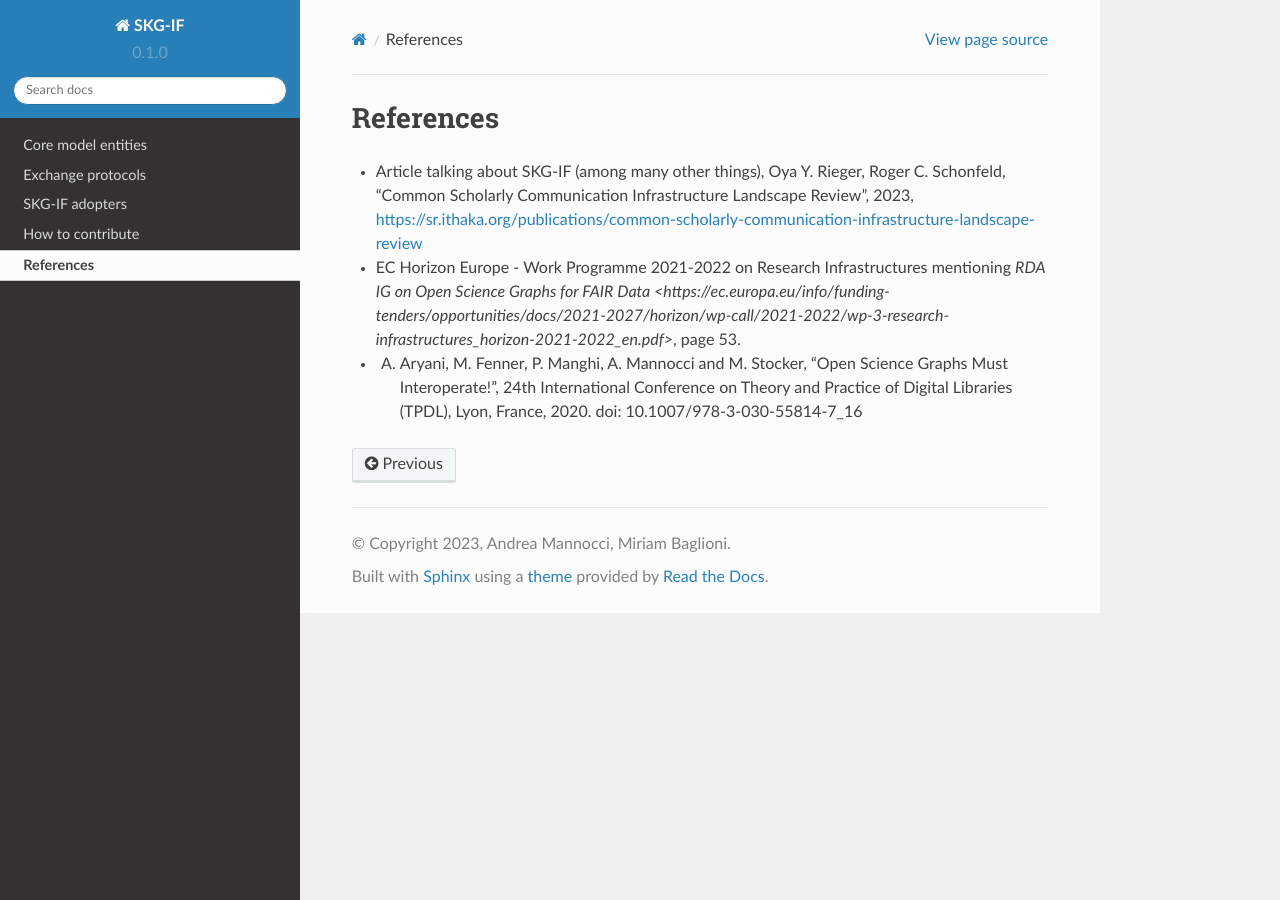
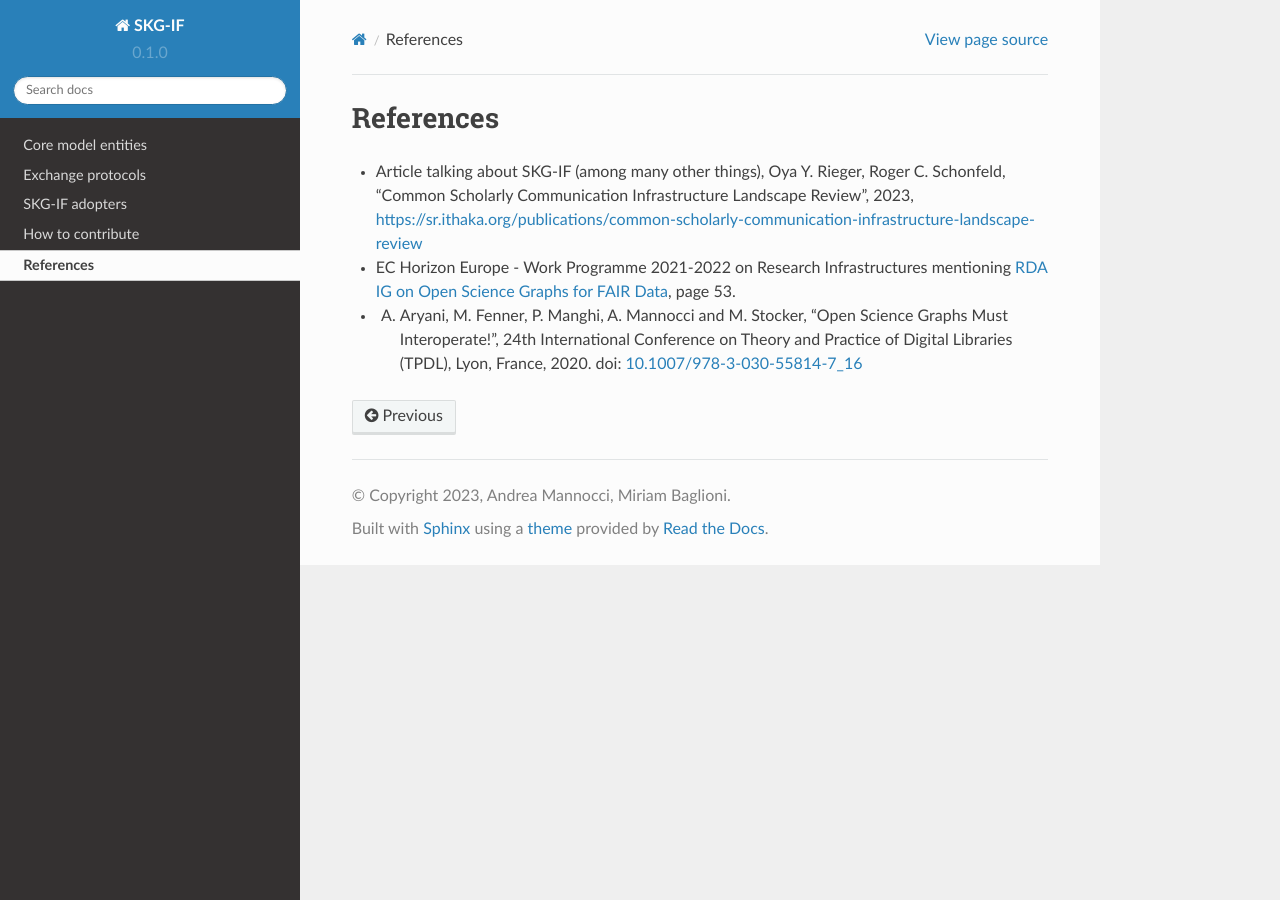
Before and after one commit to andremann/SKG-IF, a Sphinx documentation site: the page built from docs/source/references.rst, in a window 1280 px wide. Built offline with Sphinx 7.4.7 and the Read the Docs theme 2.0.0, drawn with Linux system fonts in a browser that asks for light colours; some of the changed lines change nothing that is shown.

Commit message:
added references

```diff
--- a/docs/source/references.rst
+++ b/docs/source/references.rst
@@ -3,5 +3,5 @@ References
 
 
 - Article talking about SKG-IF (among many other things), Oya Y. Rieger, Roger C. Schonfeld, "Common Scholarly Communication Infrastructure Landscape Review", 2023, https://sr.ithaka.org/publications/common-scholarly-communication-infrastructure-landscape-review
-- EC Horizon Europe - Work Programme 2021-2022 on Research Infrastructures mentioning `RDA IG on Open Science Graphs for FAIR Data <https://ec.europa.eu/info/funding-tenders/opportunities/docs/2021-2027/horizon/wp-call/2021-2022/wp-3-research-infrastructures_horizon-2021-2022_en.pdf>`, page 53.
-- A. Aryani, M. Fenner, P. Manghi, A. Mannocci and M. Stocker, "Open Science Graphs Must Interoperate!", 24th International Conference on Theory and Practice of Digital Libraries (TPDL), Lyon, France, 2020. doi: 10.1007/978-3-030-55814-7_16
+- EC Horizon Europe - Work Programme 2021-2022 on Research Infrastructures mentioning `RDA IG on Open Science Graphs for FAIR Data <https://ec.europa.eu/info/funding-tenders/opportunities/docs/2021-2027/horizon/wp-call/2021-2022/wp-3-research-infrastructures_horizon-2021-2022_en.pdf>`_, page 53.
+- A. Aryani, M. Fenner, P. Manghi, A. Mannocci and M. Stocker, "Open Science Graphs Must Interoperate!", 24th International Conference on Theory and Practice of Digital Libraries (TPDL), Lyon, France, 2020. doi: `10.1007/978-3-030-55814-7_16 <https://link.springer.com/chapter/10.1007/978-3-030-55814-7_16>`_
```
